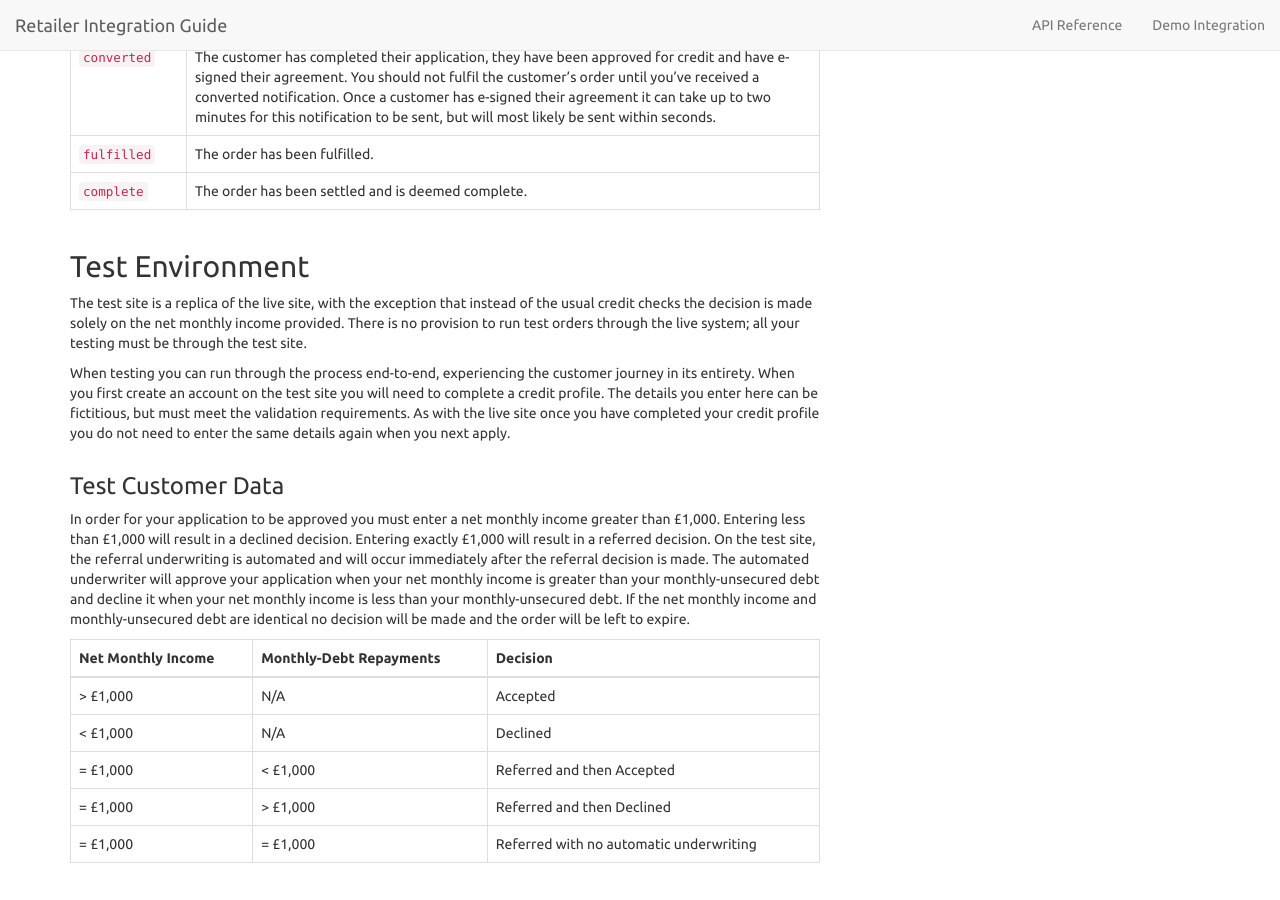
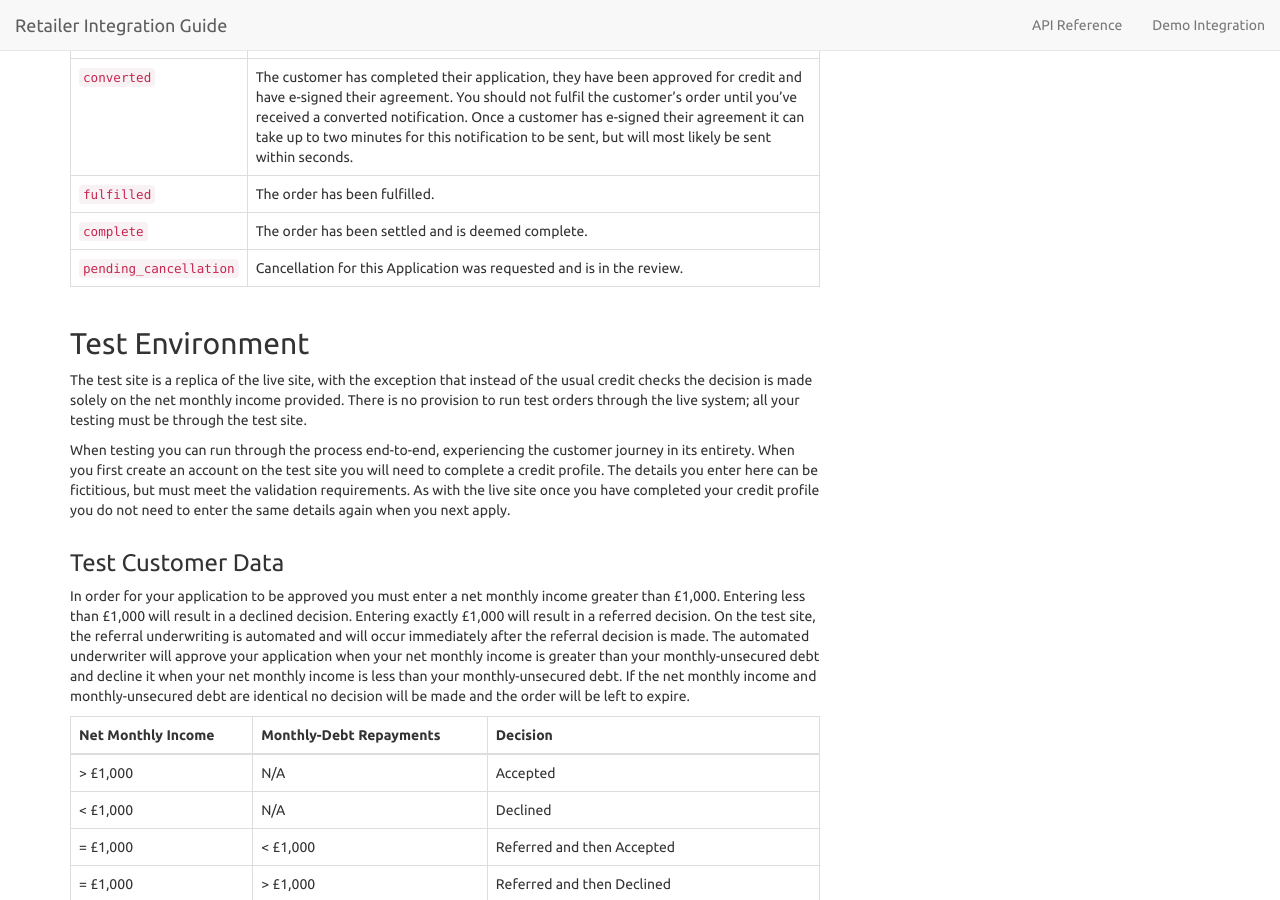
Before and after one commit to PayBreak/retailer-integration-guide, a Jekyll site: the page built from index.md, in a window 1280 px wide and 900 px high, scrolled down 4099 px. Built offline with Jekyll 4.4.1, drawn with Linux system fonts in a browser that asks for light colours; nearby versions of some CDN libraries; Markdown is read by kramdown in place of the engine named in the settings.

Commit message:
pending cancellation status description

```diff
--- a/index.md
+++ b/index.md
@@ -197,6 +197,7 @@ Status | Description
 `converted` | The customer has completed their application, they have been approved for credit and have e-signed their agreement. You should not fulfil the customer’s order until you’ve received a converted notification. Once a customer has e-signed their agreement it can take up to two minutes for this notification to be sent, but will most likely be sent within seconds.
 `fulfilled` | The order has been fulfilled.
 `complete` | The order has been settled and is deemed complete.
+`pending_cancellation` | Cancellation for this Application was requested and is in the review.
 
 ## Test Environment
 
```
